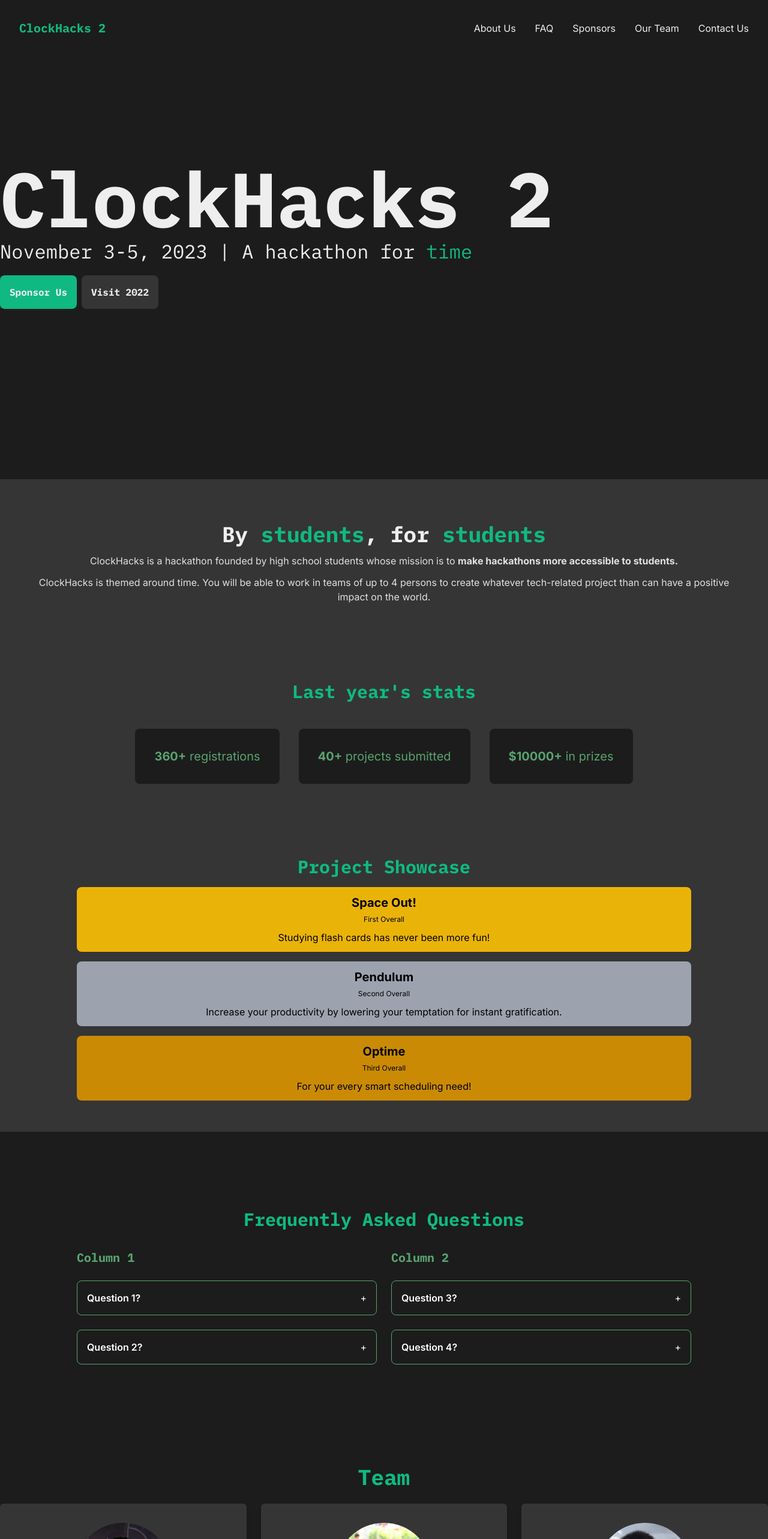
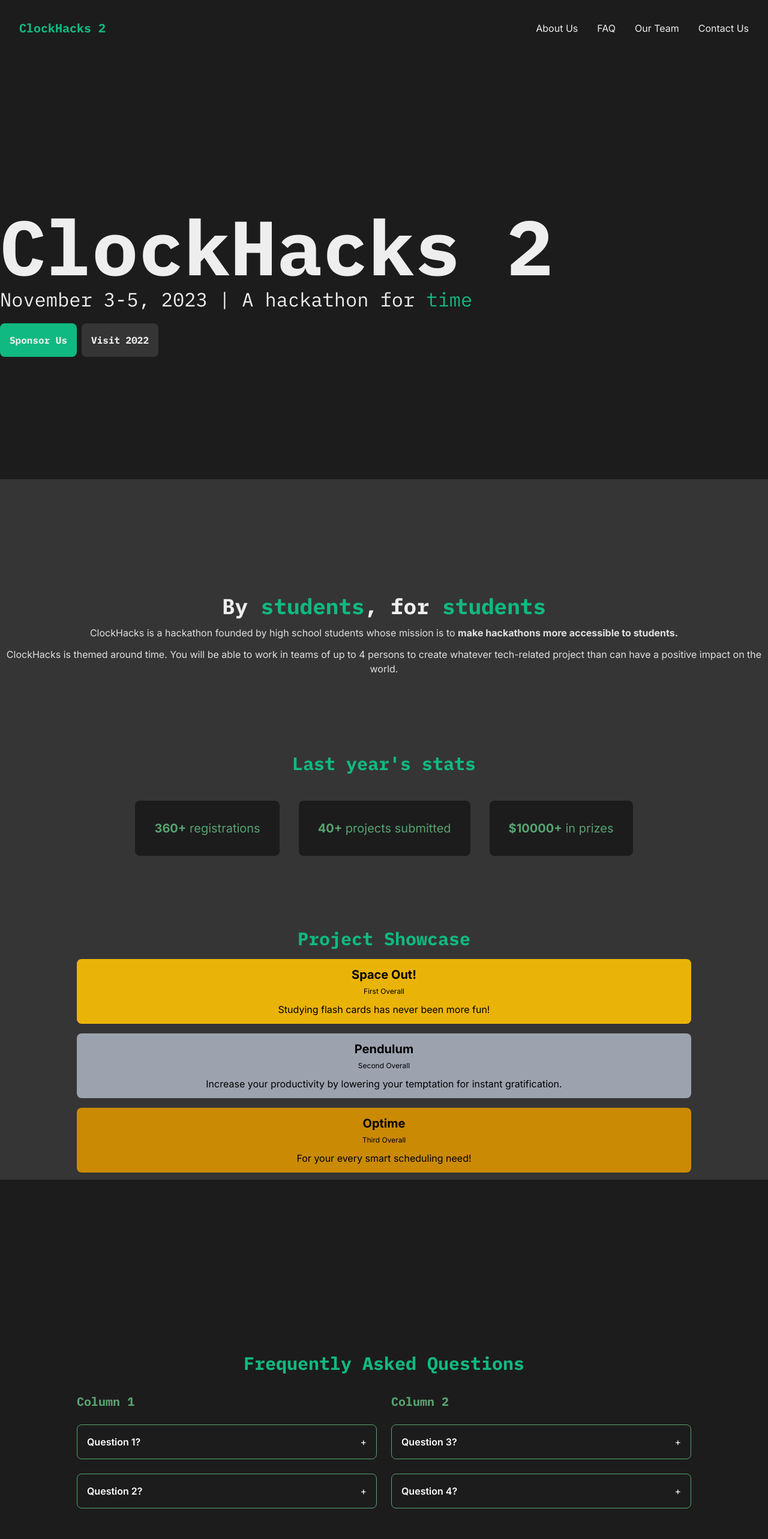
Before and after one commit to ClockHacks/clockhacks.dev, a React (Vite) app: page / in a window 1280 px wide. Shown: the top 2566 px of the page at 60% size. Built offline with nearby package versions, Linux system fonts and the light colour scheme.

Commit message:
fix: navbar links not working

```diff
--- a/src/components/Navbar.jsx
+++ b/src/components/Navbar.jsx
@@ -8,10 +8,12 @@ const links = [
   }, {
     name: 'FAQ',
     href: '#faq'
-  }, {
-    name: 'Sponsors',
-    href: '#sponsors'
-  }, {
+  },
+  // {
+  //   name: 'Sponsors',
+  //   href: '#sponsors'
+  // },
+  {
     name: 'Our Team',
     href: '#team'
   }, {
--- a/src/sections/About.jsx
+++ b/src/sections/About.jsx
@@ -28,7 +28,7 @@ const About = () => {
     }, []);
 
     return (
-        <section className="p-5 md:p-10 flex flex-col justify-center items-center min-h-[50vh] bg-bg2">
+        <section className="flex flex-col justify-center items-center min-h-[50vh] bg-bg2" id='about'>
             <div className='typography flex flex-col gap-[6rem]'>
                 <div>
                     <h1 className="text-3xl md:text-4xl font-bold text-center pt-8">
--- a/src/sections/Contact.jsx
+++ b/src/sections/Contact.jsx
@@ -1,10 +1,10 @@
 const Contact = () => {
     return (
-        <div className='flex flex-col items-center justify-center w-full mb-[7rem]'>
+        <section className='flex flex-col items-center justify-center w-full mb-[7rem]' id="contact">
             <h1 className='md:text-6xl text-4xl text-accent1 font-bold'>Contact Us</h1>
             <p className='text-xl mt-5'>Interested in sponsoring? <a href="mailto:business@clockhacks.dev">Reach out to our  <span className="text-accent1 hover:underline">business email.</span></a></p>
             <p className='text-xl mt-2'>Have questions? <a href="mailto:hi@clockhacks.dev">Send us an email <span className="text-accent1 hover:underline">here.</span></a></p>
-        </div>
+        </section>
     );
 }
 
--- a/src/sections/FAQ.jsx
+++ b/src/sections/FAQ.jsx
@@ -13,7 +13,7 @@ const FAQ = () => {
     };
 
     return (
-        <section className="text-white my-[8rem]">
+        <section className="text-white my-[8rem]" id='faq'>
             <h2 className="text-3xl text-accent1 font-bold mb-8 text-center">Frequently Asked Questions</h2>
             <div className="grid grid-cols-1 md:grid-cols-2 gap-6 w-[80%] mx-auto">
                 {FAQData.map((item, columnIndex) => (
--- a/src/sections/Team.jsx
+++ b/src/sections/Team.jsx
@@ -3,7 +3,7 @@ import teamData from "../data/Team.data";
 
 const Team = () => {
     return (
-        <div className="min-h-screen py-10 text-white mb-[7rem]">
+        <section className="min-h-screen text-white mb-[7rem]" id='team'>
             <div className="container mx-auto">
                 <h1 className="text-4xl font-bold mb-6 text-accent1 text-center">Team</h1>
                 <div className="grid grid-cols-1 md:grid-cols-2 lg:grid-cols-3 gap-6">
@@ -34,7 +34,7 @@ const Team = () => {
                     ))}
                 </div>
             </div>
-        </div>
+        </section>
     );
 }
 
--- a/src/styles.scss
+++ b/src/styles.scss
@@ -62,3 +62,11 @@ a {
     opacity: 0.8;
   }
 }
+
+section {
+  padding-top: 10rem;
+}
+
+html {
+  scroll-behavior: smooth;
+}
```
